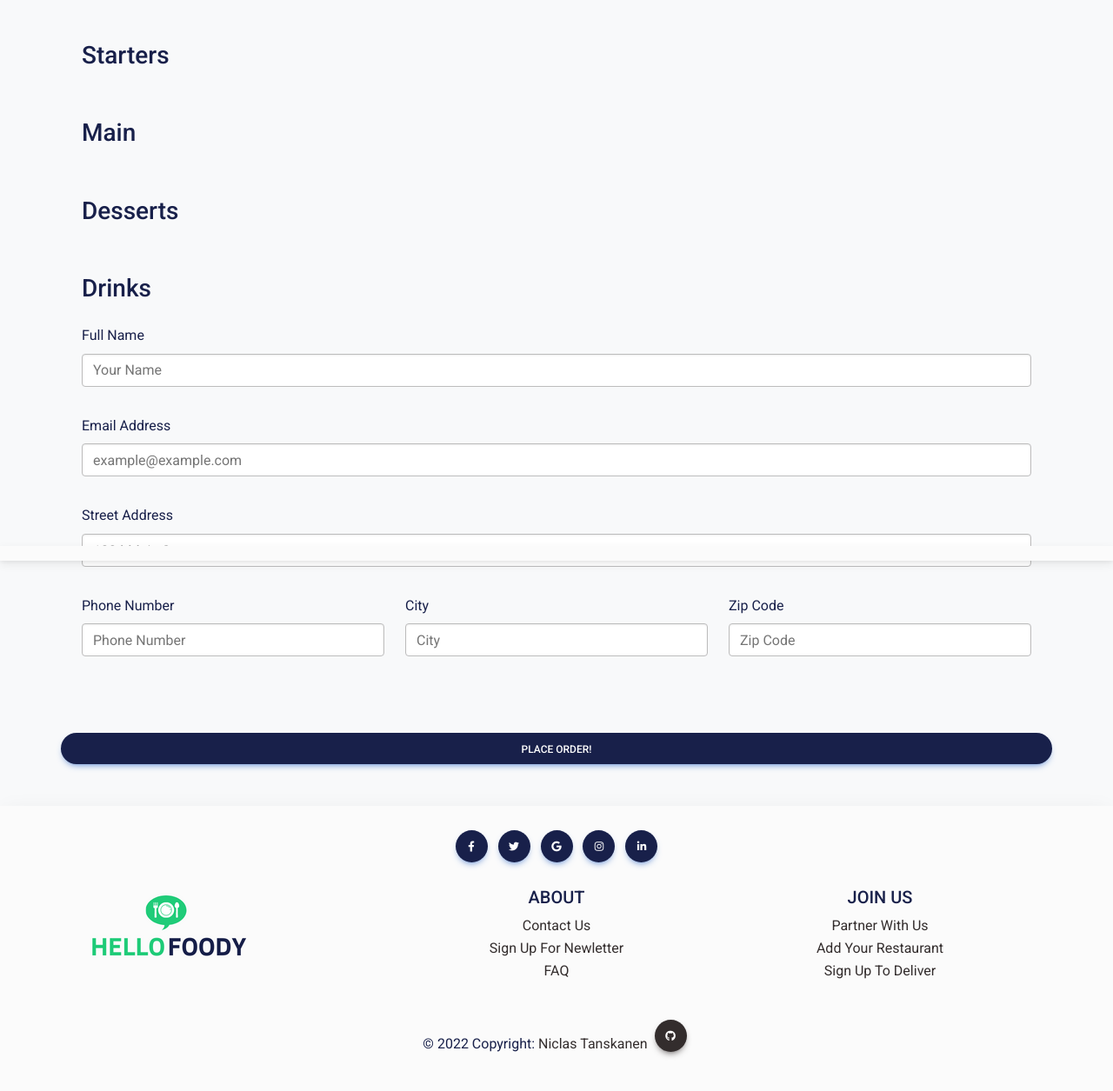
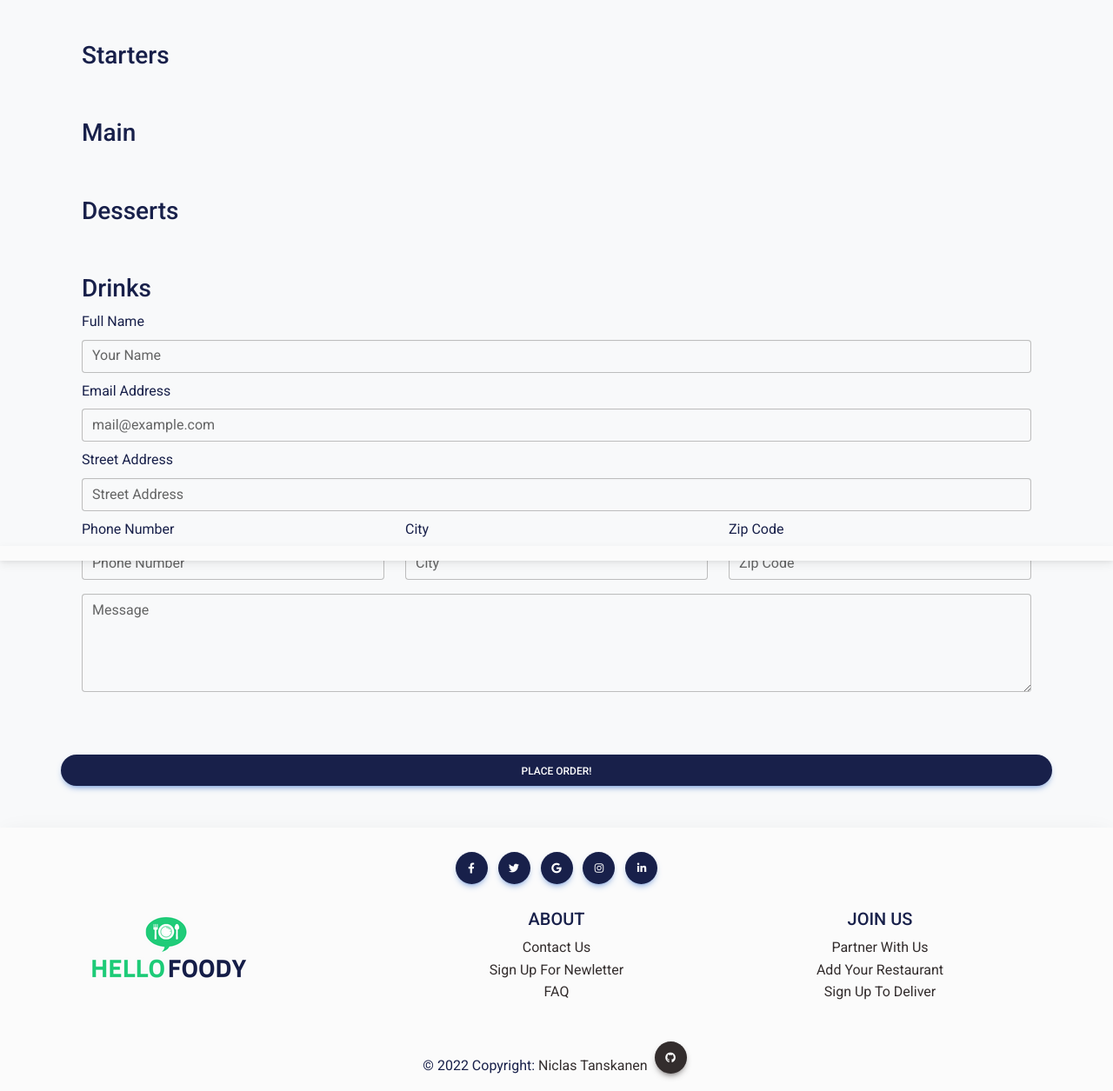
Before and after one commit to niclastanskanen/HELLO-FOODY, a Django app: page /order/ in a window 1280 px wide. Shown: the part 155-1410 px from the top of the page at 87% size. Before the commit the page ends 1371 px from the top, so only its background shows below. Run offline with Django 4.2, Linux system fonts and the light colour scheme; data that the repository does not hold is empty; some libraries are stand-ins or nearby versions.

Commit message:
fix: overlapping content from input fields in order.html customer templates

```diff
--- a/customer/templates/customer/order.html
+++ b/customer/templates/customer/order.html
@@ -98,37 +98,48 @@
                     {% endfor %}
                 </div>
                 <!-- input fields  -->
-                <div class="form-group pt-3">
+
                 <label for="name">Full Name</label>
-                    <input required class="form-control" type="text" placeholder="Your Name" name="name">
+                <div class="form-outline mb-2">
+                    <input required type="text" id="form12" class="form-control" name="name" />
+                    <label class="form-label" for="form12">Your Name</label>
                 </div>
-                <div class="form-group pt-3">
                 <label for="name">Email Address</label>
-                    <input required class="form-control" type="text" placeholder="example@example.com" name="email">
+                <div class="form-outline mb-2">
+                    <input required type="email" id="typeEmail" class="form-control" name="email" />
+                    <label class="form-label" for="typeEmail">mail@example.com</label>
                 </div>
-                <div class="form-group pt-3">
                 <label for="name">Street Address</label>
-                    <input required class="form-control" type="text" placeholder="1234 Main Street" name="street">
+                <div class="form-outline mb-2">
+                    <input required type="text" id="form12" class="form-control" name="street" />
+                    <label class="form-label" for="form12">Street Address</label>
                 </div>
-                <div class="row">
+                <div class="row pb-3">
                     <div class="col-md-4 col-sm-12">
-                        <div class="form-group pt-3">
                         <label for="name">Phone Number</label>
-                            <input required class="form-control" type="text" placeholder="Phone Number" name="phone">
+                        <div class="form-outline">
+                            <input required type="text" id="form12" class="form-control" name="phone" />
+                            <label class="form-label" for="form12">Phone Number</label>
                         </div>
                     </div>
                     <div class="col-md-4 col-sm-12">
-                        <div class="form-group pt-3">
                         <label for="name">City</label>
-                            <input required class="form-control" type="text" placeholder="City" name="city">
+                        <div class="form-outline">
+                            <input required type="text" id="form12" class="form-control" name="city" />
+                            <label class="form-label" for="form12">City</label>
                         </div>
                     </div>
                     <div class="col-md-4 col-sm-12">
-                        <div class="form-group pt-3">
                         <label for="name">Zip Code</label>
-                            <input required class="form-control" type="text" placeholder="Zip Code" name="zip">
+                        <div class="form-outline">
+                            <input required type="text" id="form12" class="form-control" name="zip" />
+                            <label class="form-label" for="form12">Zip Code</label>
                         </div>
                     </div>
+                </div>
+                <div class="form-outline">
+                    <textarea class="form-control" id="textAreaExample" rows="4"></textarea>
+                    <label class="form-label" for="textAreaExample">Message</label>
                 </div>
         </div>
         <!-- input fields  -->
```
Lines whose indentation alone changed are shown as unchanged.
